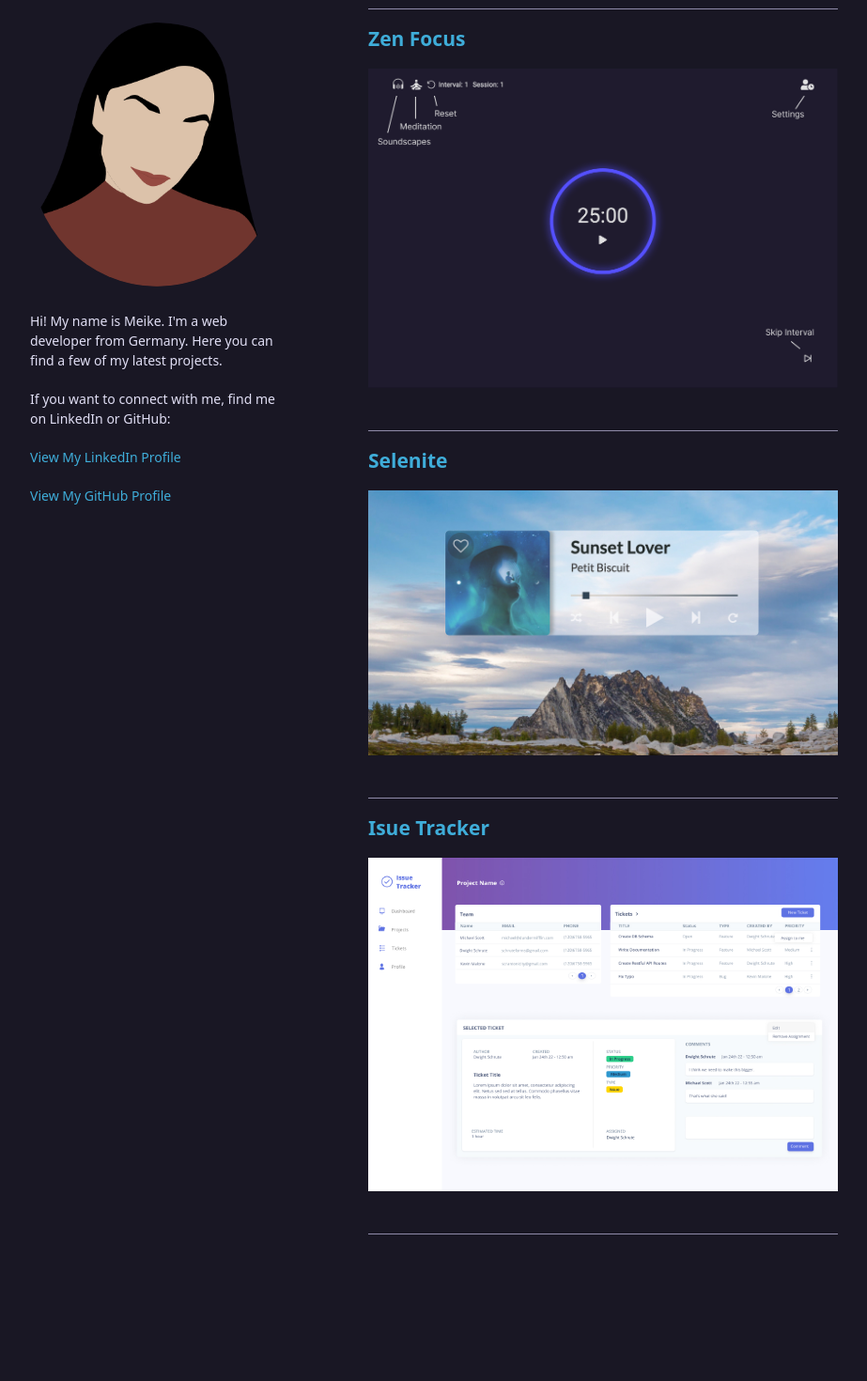
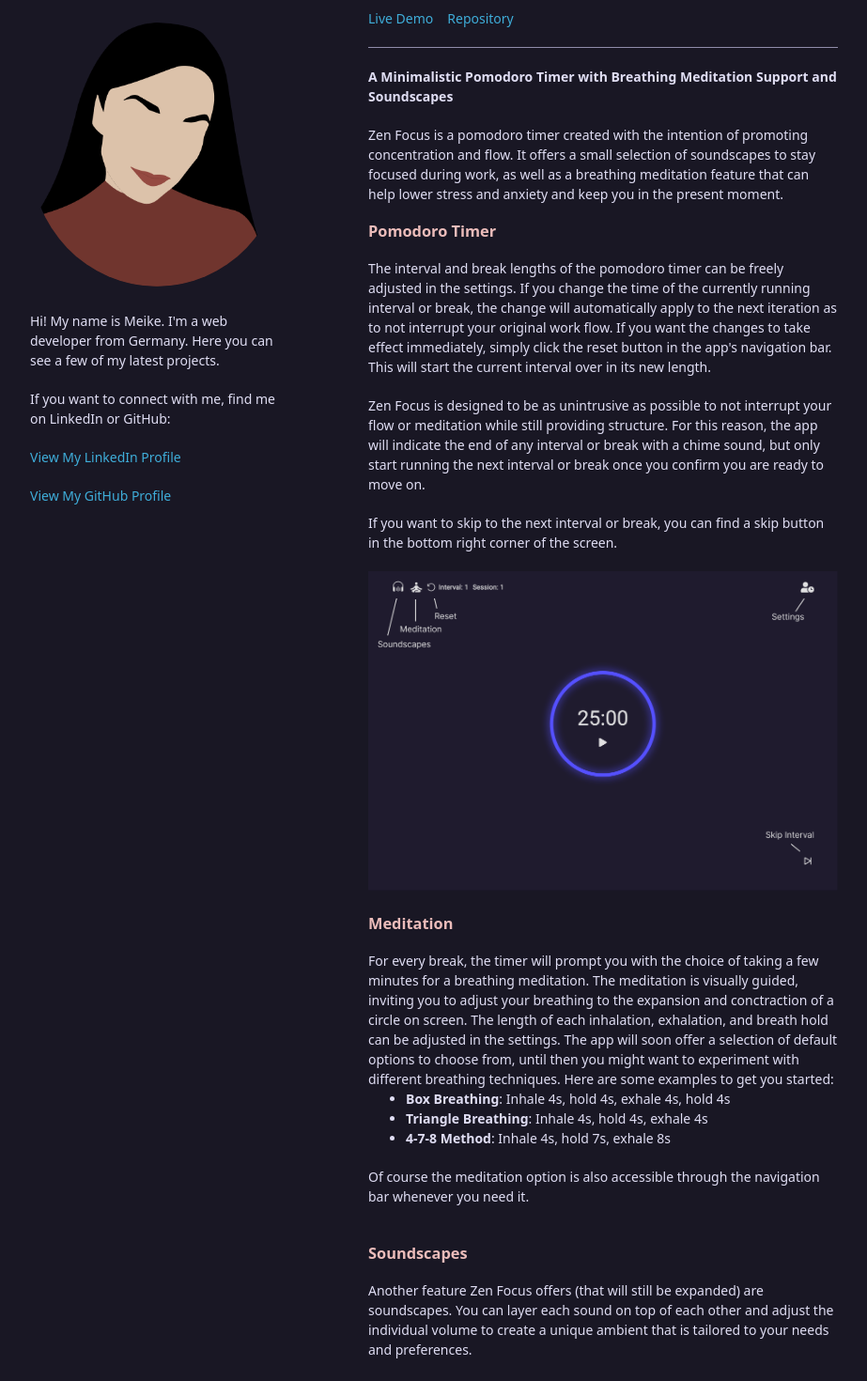
Before and after one commit to mhanki/mhanki.github.io, a React (Create React App) app: page /zen-focus in a window 1280 px wide. Shown: the part 100-1570 px from the top of the page at 94% size, without its empty margins (178-1101 px from the left). Before the commit the page ends 1484 px from the top, so only its background shows below. Built offline with nearby package versions, Linux system fonts and the light colour scheme.

Commit message:
Add react router and sample page

```diff
--- a/package.json
+++ b/package.json
@@ -13,6 +13,7 @@
     "@types/react-dom": "^18.0.9",
     "react": "^18.2.0",
     "react-dom": "^18.2.0",
+    "react-router-dom": "^6.4.4",
     "react-scripts": "5.0.1",
     "typescript": "^4.9.3",
     "web-vitals": "^2.1.4"
--- a/src/App.tsx
+++ b/src/App.tsx
@@ -1,12 +1,19 @@
+import { BrowserRouter as Router, Routes, Route } from 'react-router-dom';
 import Header from './Header';
 import Portfolio from './Portfolio';
+import Project from './Project';
 import './assets/css/style.css';
 
 function App() {
   return (
     <div className="wrapper">
       <Header />
-      <Portfolio />
+      <Router>
+        <Routes>
+          <Route path="/" element={<Portfolio />} />
+          <Route path="/zen-focus" element={<Project />} />
+        </Routes>
+      </Router>
     </div>
   );
 }
--- a/src/Header.tsx
+++ b/src/Header.tsx
@@ -3,17 +3,25 @@
 function Header () {
   return (
     <header>
-      <h1><a id="header-title" href="/#">Meike Hankewicz</a></h1>
+      <h1><a id="header-title" href="/">Meike Hankewicz</a></h1>
 
       <img style={{ marginTop: '15px', borderRadius: '50%'}}  src="./images/logo.png" alt="Logo" />
 
       <br/><br/>
 
-      <p>Hi! My name is Meike. I'm a web developer from Germany. Here you can find a few of my latest projects.</p>
+      <p>Hi! My name is Meike. I'm a web developer from Germany. Here you can see a few of my latest projects.</p>
       <p>If you want to connect with me, find me on LinkedIn or GitHub:</p>
 
-      <p className="view"><a href="/#">View My LinkedIn Profile</a></p>
-      <p className="view"><a href="/#">View My GitHub Profile</a></p>
+      <p className="view">
+        <a href="https://www.linkedin.com/in/meike-h/" rel="noreferrer" target="_blank">
+          View My LinkedIn Profile
+        </a>
+      </p>
+      <p className="view">
+        <a href="https://github.com/mhanki"  rel="noreferrer" target="_blank">
+          View My GitHub Profile
+        </a>
+      </p>
     </header>
   )
 };
--- a/src/Portfolio.tsx
+++ b/src/Portfolio.tsx
@@ -1,9 +1,9 @@
-import Project, { Props } from "./Project";
+import ProjectPreview, { Props } from "./ProjectPreview";
 
 const projects: Props[] = [
   {
     title: "Zen Focus",
-    url: "/#",
+    url: "/zen-focus",
     img: "./images/zen_focus.png"
   },
   {
@@ -24,7 +24,7 @@ function Portfolio() {
       <h1>Portfolio</h1>
       <hr></hr>
       {projects.map(({title, url, img}) =>
-        <Project title={title} url={url} img={img} />)}
+        <ProjectPreview title={title} url={url} img={img} />)}
     </section>
   )
 };
--- a/src/Project.tsx
+++ b/src/Project.tsx
@@ -1,18 +1,65 @@
-interface Props {
-  title: string,
-  url: string,
-  img: string
-}
+function Project() {
+  return (
+    <section>
 
-function Project({title, url, img}: Props) {
-  return (
-    <div className="project-item">
-      <h2><a href={url}>{title}</a></h2>
-      <img src={img} alt="" />
-      <hr className="project-separator"/>
-    </div>
-  )
+      <h1>Zen Focus</h1>
+        <p>
+          <a href="https://zen-focus.netlify.app/" rel="noreferrer" target="_blank">
+            Live Demo
+          </a>
+          <a style={{ marginLeft: '15px' }} href="https://github.com/Zen-Focus/Zen-Focus-Web"  rel="noreferrer" target="_blank">
+            Repository
+          </a>
+        </p>
+        <hr/>
+        <p>
+          <strong>A Minimalistic Pomodoro Timer with Breathing Meditation Support and Soundscapes</strong>
+        </p>
+
+        <p>Zen Focus is a pomodoro timer created with the intention of promoting concentration and flow. It offers a small selection of soundscapes to stay focused during work, as well as a breathing meditation feature that can help lower stress and anxiety and keep you in the present moment.</p>
+
+        <h3>Pomodoro Timer</h3>
+
+        <p>
+          The interval and break lengths of the pomodoro timer can be freely adjusted in the settings. If you change the time of the currently running interval or break, the change will automatically apply to the next iteration as to not interrupt your original work flow. If you want the changes to take effect immediately, simply click the reset button in the app's navigation bar. This will start the current interval over in its new length.
+        </p>
+        <p>
+          Zen Focus is designed to be as unintrusive as possible to not interrupt your flow or meditation while still providing structure. For this reason, the app will indicate the end of any interval or break with a chime sound, but only start running the next interval or break once you confirm you are ready to move on.
+        </p>
+
+        <p>If you want to skip to the next interval or break, you can find a skip button in the bottom right corner of the screen.
+        </p>
+
+      <img src="/images/zen_focus.png" alt=""/>
+
+      <br/><br/>
+
+      <h3>Meditation</h3>
+
+      <p>
+        For every break, the timer will prompt you with the choice of taking a few minutes for a breathing meditation. The meditation is visually guided, inviting you to adjust your breathing to the expansion and conctraction of a circle on screen. The length of each inhalation, exhalation, and breath hold can be adjusted in the settings. The app will soon offer a selection of default options to choose from, until then you might want to experiment with different breathing techniques. Here are some examples to get you started:
+
+        <ul>
+          <li><b>Box Breathing</b>: Inhale 4s, hold 4s, exhale 4s, hold 4s</li>
+          <li><b>Triangle Breathing</b>: Inhale 4s, hold 4s, exhale 4s</li>
+          <li><b>4-7-8 Method</b>: Inhale 4s, hold 7s, exhale 8s</li>
+        </ul>
+      </p>
+
+      <p>
+        Of course the meditation option is also accessible through the navigation bar whenever you need it.
+      </p>
+
+      <br/>
+
+      <h3>Soundscapes</h3>
+
+      <p>
+      Another feature Zen Focus offers (that will still be expanded) are soundscapes. You can layer each sound on top of each other and adjust the individual volume to create a unique ambient that is tailored to your needs and preferences.
+      </p>
+
+    </section>
+  );
 }
 
 export default Project;
-export type { Props };
--- /dev/null
+++ b/src/ProjectPreview.tsx
@@ -0,0 +1,18 @@
+interface Props {
+  title: string,
+  url: string,
+  img: string
+}
+
+function ProjectPreview({title, url, img}: Props) {
+  return (
+    <div className="project-item">
+      <h2><a href={url}>{title}</a></h2>
+      <img src={img} alt="" />
+      <hr className="project-separator"/>
+    </div>
+  )
+}
+
+export default ProjectPreview;
+export type { Props };
```
Also changed, not shown: 1 other file (tests, documents, lock files or other folders).
